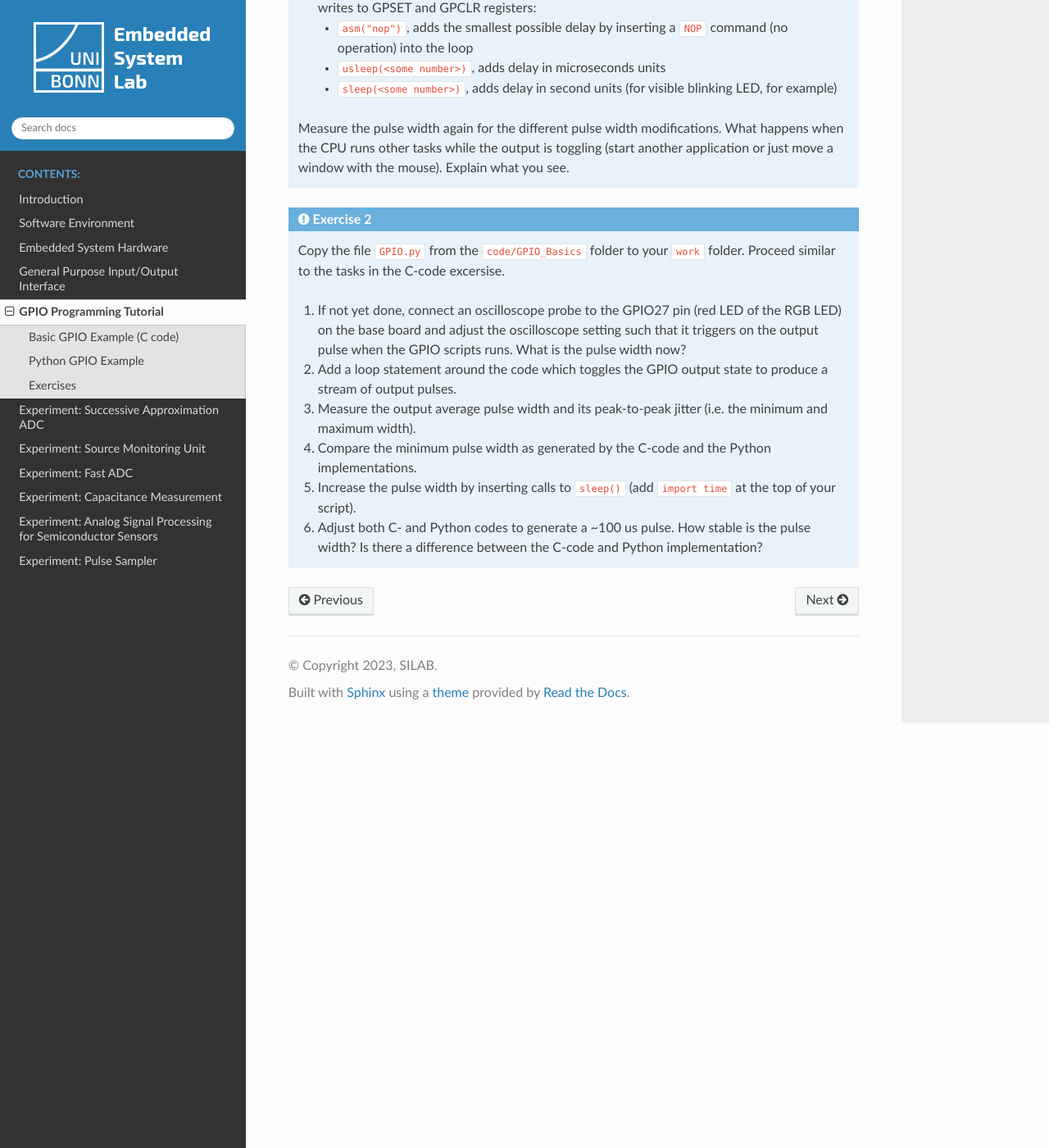
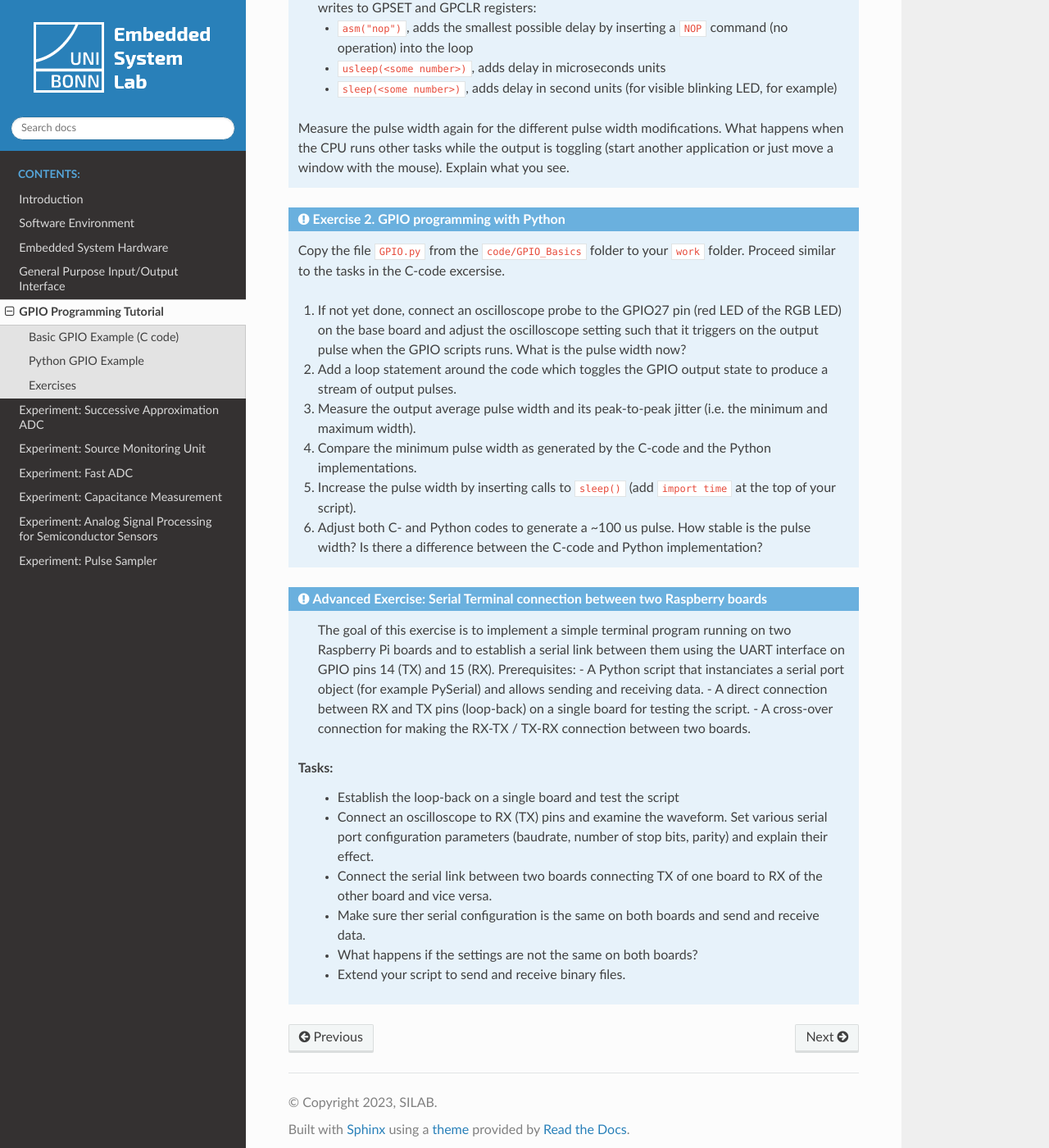
Before and after one commit to SiLab-Bonn/Embedded-System-Lab, a Sphinx documentation site: the page built from docs/source/gpio-tutorial.rst, in a window 1280 px wide and 1400 px high, scrolled down 2512 px. Shown: the whole window at 82% size. Built offline with Sphinx 7.4.7 and the Read the Docs theme 2.0.0, drawn with Linux system fonts in a browser that asks for light colours; some of the changed text lies outside the part shown.

Commit message:
Update gpio-tutorial.rst

```diff
--- a/docs/source/gpio-tutorial.rst
+++ b/docs/source/gpio-tutorial.rst
@@ -91,7 +91,7 @@ The **Python** example uses the `Rpi.GPIO library <https://sourceforge.net/p/ras
 Exercises
 ---------
 
-.. admonition:: Exercise 1
+.. admonition:: Exercise 1. GPIO programming with C-code
 
   Copy the file :file:`GPIO.c` from the :file:`code/GPIO_Basics` folder to your :file:`work` folder. Compile ( ``CTRL+F7`` or ``CTRL+Shift+b``) and run the program by typing :file:`sudo -E ./GPIO` into a terminal from within your :file:`work` folder.
 
@@ -106,7 +106,7 @@ Exercises
 
   Measure the pulse width again for the different pulse width modifications. What happens when the CPU runs other tasks while the output is toggling (start another application or just move a window with the mouse). Explain what you see.
 
-.. admonition:: Exercise 2
+.. admonition:: Exercise 2.  GPIO programming with Python
 
   Copy the file :file:`GPIO.py` from the :file:`code/GPIO_Basics` folder to your :file:`work` folder. Proceed similar to the tasks in the C-code excersise.
 
@@ -116,3 +116,18 @@ Exercises
   4. Compare the minimum pulse width as generated by the C-code and the Python implementations.
   5. Increase the pulse width by inserting calls to ``sleep()`` (add ``import time`` at the top of your script).
   6. Adjust both C- and Python codes to generate a ~100 us pulse. How stable is the pulse width? Is there a difference between the C-code and Python implementation?
+
+.. admonition:: Advanced Exercise:  Serial Terminal connection between two Raspberry boards
+
+  The goal of this exercise is to implement a simple terminal program running on two Raspberry Pi boards and to establish a serial link between them using the UART interface on GPIO pins 14 (TX) and 15 (RX).
+  Prerequisites:
+  - A Python script that instanciates a serial port object (for example PySerial) and allows sending and receiving data.
+  - A direct connection between RX and TX pins (loop-back) on a single board for testing the script.
+  - A cross-over connection for making the RX-TX / TX-RX connection between two boards.
+ Tasks:
+  - Establish the loop-back on a single board and test the script
+  - Connect an oscilloscope to RX (TX) pins and examine the waveform. Set various serial port configuration parameters (baudrate, number of stop bits, parity) and explain their effect.
+  - Connect the serial link between two boards connecting TX of one board to RX of the other board and vice versa.
+  - Make sure ther serial configuration is the same on both boards and send and receive data.
+  - What happens if the settings are not the same on both boards?
+  - Extend your script to send and receive binary files.
```
